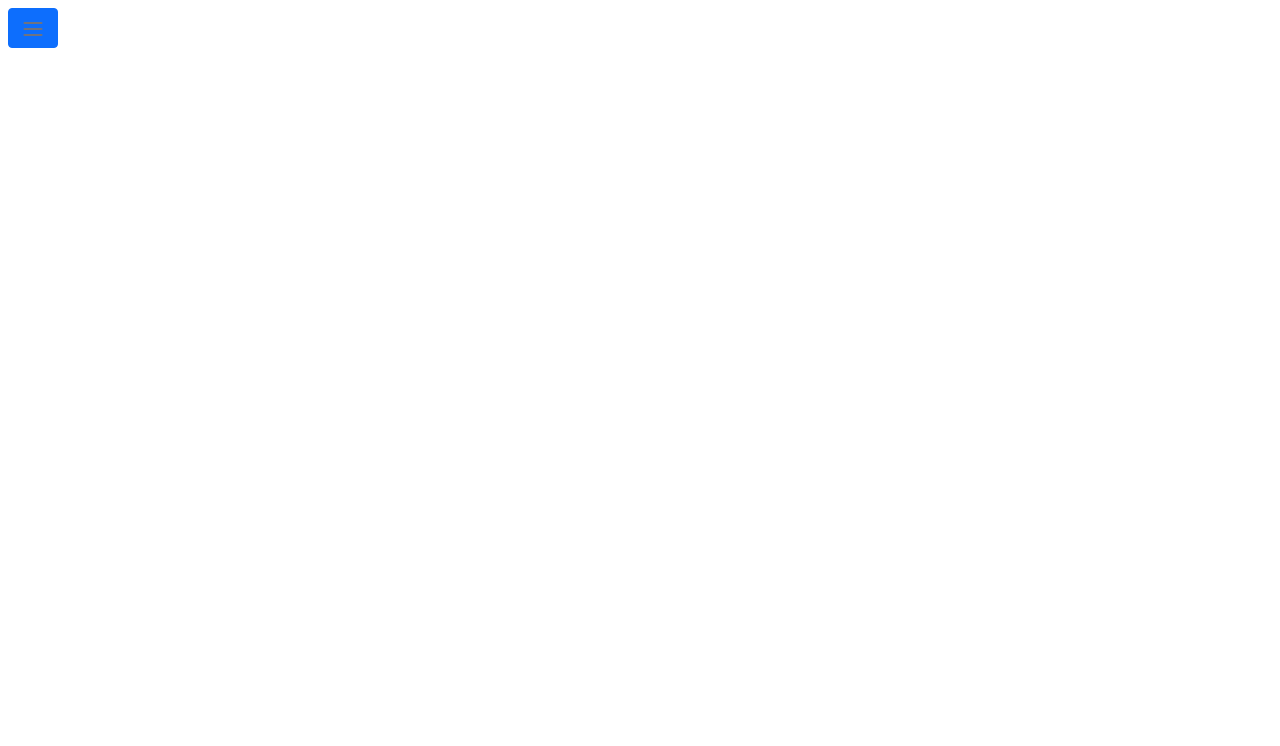
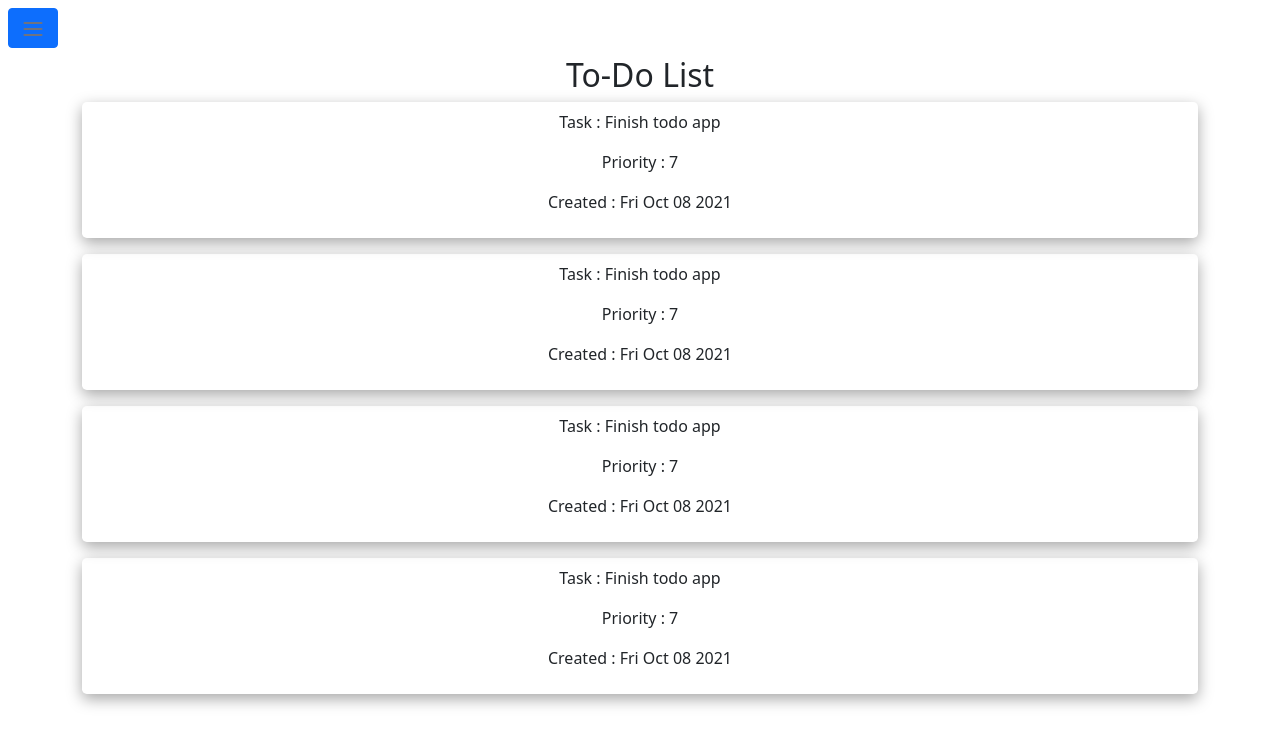
Before and after one commit to Linkinlog/to-do, a React (Create React App) app: page / in a window 1280 px wide. Shown: the top 746 px of the page. Built offline with nearby package versions, Linux system fonts and the light colour scheme.

Commit message:
App: added to home

```diff
--- a/src/App.js
+++ b/src/App.js
@@ -1,9 +1,12 @@
 import React from 'react'
 import Navb from './components/layout/Navb'
+import Home from './components/pages/Home'
+import './App.css';
 const App = () => {
 	return (
 		<>
-		<Navb />
+			<Navb />
+			<Home />
 		</>
 	)
 }
```
